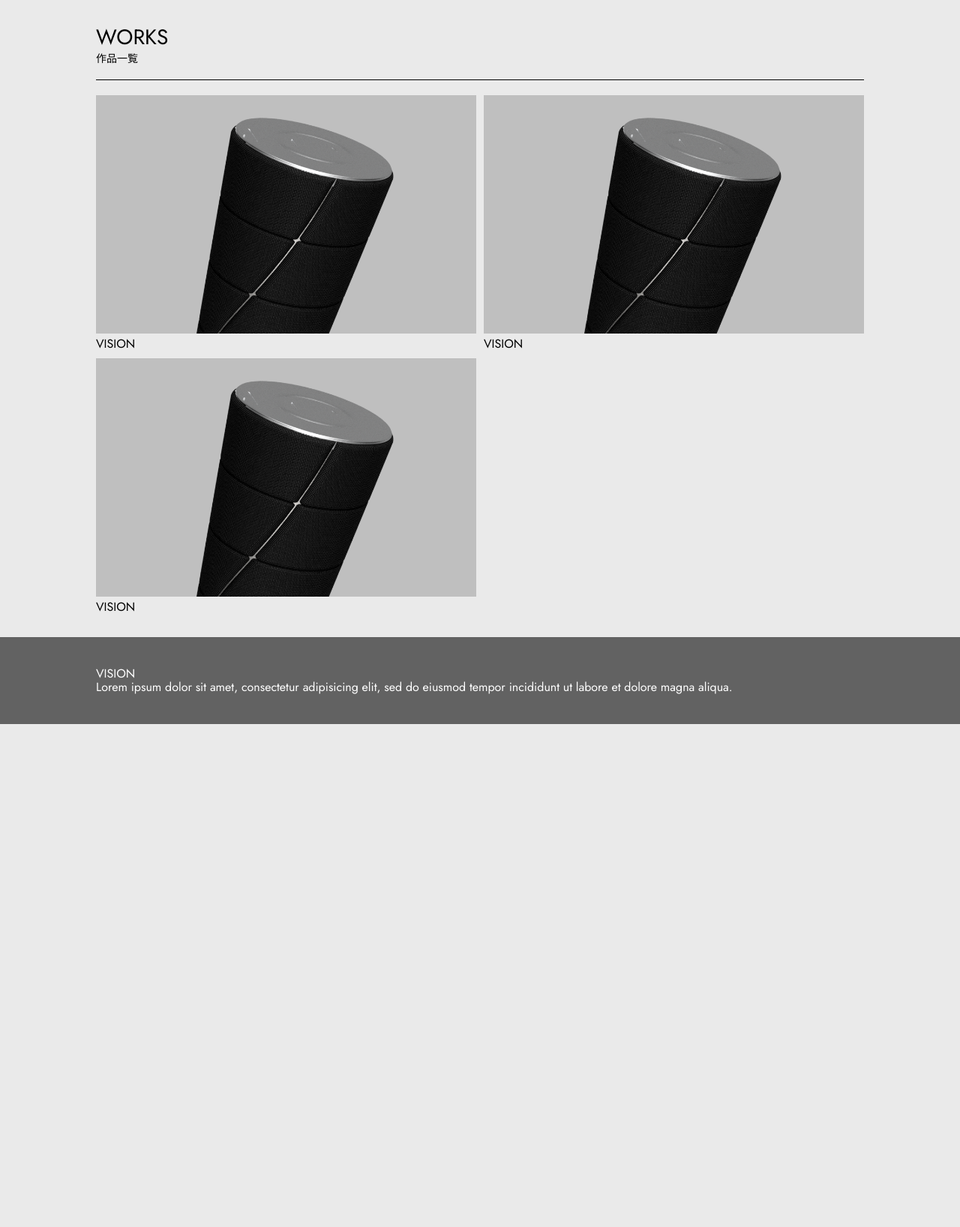
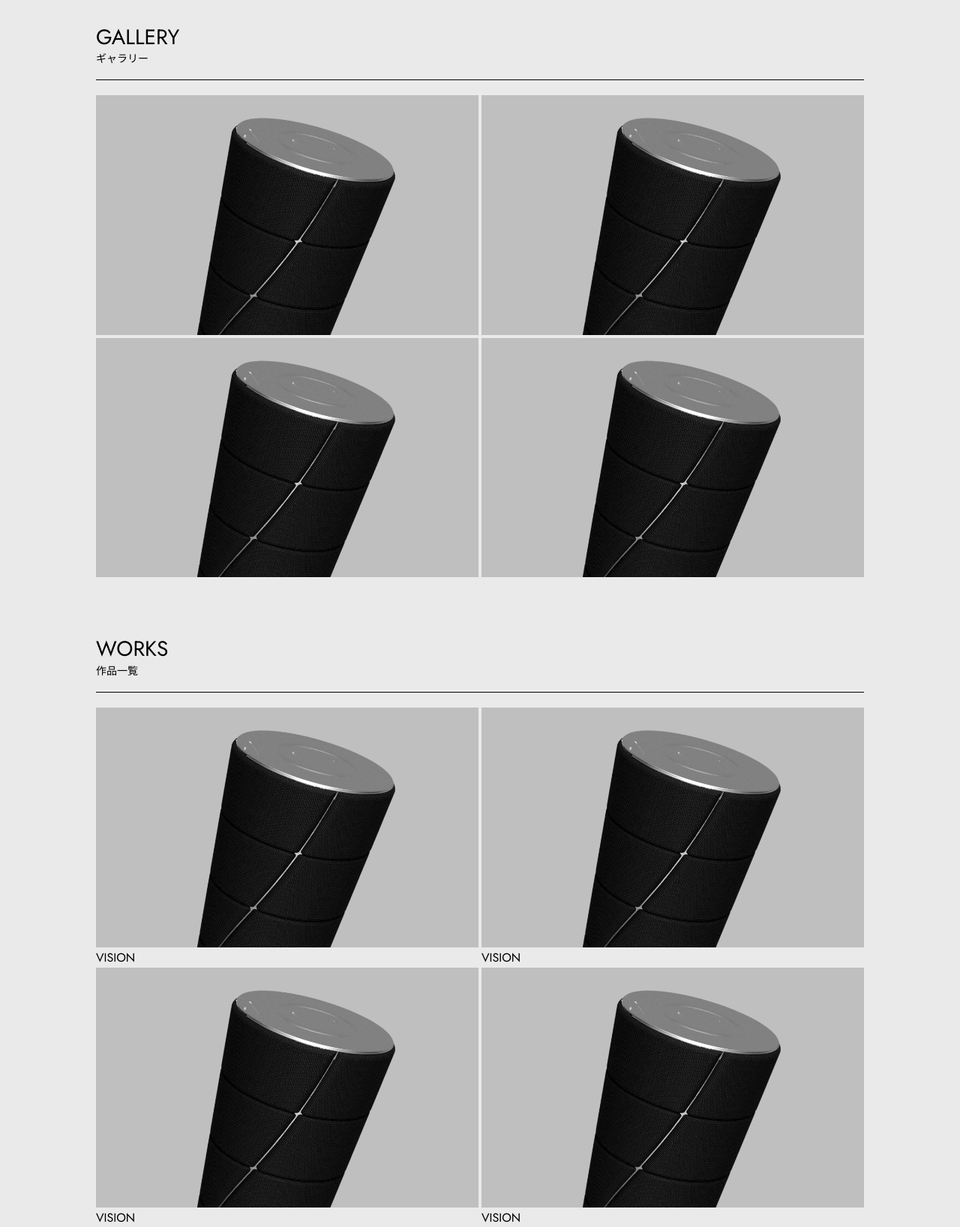
Before and after one commit to auroraund/works, a plain HTML site: page index.html in a window 1280 px wide. Shown: the part 1060-2697 px from the top of the page at 75% size. Before the commit the page ends 2026 px from the top, so only its background shows below. Drawn offline with Linux system fonts and the light colour scheme.

Commit message:
Adding a gallery container

```diff
--- a/css/style.scss
+++ b/css/style.scss
@@ -132,13 +132,31 @@ body {
                     }
                 }
 
-                .image-container {
+                .gallery-image-container {
                     display: flex;
                     flex-wrap: wrap;
-                    gap: 10px;
+                    gap: 4px;
+
+                    img {
+                        width: calc(50% - 2px);
+                    }
+
+                    @media screen and (max-width: 800px) {
+                        /*ウィンドウ幅がXXXpx以下の場合に適用*/
+
+                        img {
+                            width: 100%;
+                        }
+                    }
+                }
+
+                .link-image-container {
+                    display: flex;
+                    flex-wrap: wrap;
+                    gap: 4px;
 
                     .image-item {
-                        width: calc(50% - 5px);
+                        width: calc(50% - 4px/2);
 
                         img {
                             width: 100%;
--- a/index.html
+++ b/index.html
@@ -9,7 +9,7 @@
     <link rel="preconnect" href="https://fonts.googleapis.com">
     <link rel="preconnect" href="https://fonts.gstatic.com" crossorigin>
     <link href="https://fonts.googleapis.com/css2?family=Jost&display=swap" rel="stylesheet">
-    <title>Document</title>
+    <title>Import.works</title>
 </head>
 
 <body>
@@ -49,17 +49,34 @@
             <div class="flex-container" id="works">
                 <div class="flex-item left">
                     <div class="item-name-container">
+                        <p class="site-main-caption">GALLERY</p>
+                        <p class="site-sub-caption">ギャラリー</p>
+                    </div>
+                </div>
+                <div class="flex-item right">
+                    <div class="gallery-image-container">
+                        <img src="images/gallery-gunnet-side.png" alt="">
+                        <img src="images/gallery-gunnet-side.png" alt="">
+                        <img src="images/gallery-gunnet-side.png" alt="">
+                        <img src="images/gallery-gunnet-side.png" alt="">
+                    </div>
+                </div>
+            </div>
+
+            <div class="flex-container" id="works">
+                <div class="flex-item left">
+                    <div class="item-name-container">
                         <p class="site-main-caption">WORKS</p>
                         <p class="site-sub-caption">作品一覧</p>
                     </div>
                 </div>
                 <div class="flex-item right">
-                    <div class="image-container">
+                    <div class="link-image-container">
                         <div class="image-item">
                             <div class="sample1">
                                 <img src="images/gallery-gunnet-side.png" alt="フルーツ寄せ集め" />
                                 <div class="mask">
-                                    <div class="caption">It's fresh !</div>
+                                    <div class="caption">Go to details</div>
                                 </div>
                             </div>
                             <p class="work-name">VISION</p>
@@ -68,7 +85,7 @@
                             <div class="sample1">
                                 <img src="images/gallery-gunnet-side.png" alt="フルーツ寄せ集め" />
                                 <div class="mask">
-                                    <div class="caption">It's fresh !</div>
+                                    <div class="caption">Go to details</div>
                                 </div>
                             </div>
                             <p class="work-name">VISION</p>
@@ -77,7 +94,16 @@
                             <div class="sample1">
                                 <img src="images/gallery-gunnet-side.png" alt="フルーツ寄せ集め" />
                                 <div class="mask">
-                                    <div class="caption">It's fresh !</div>
+                                    <div class="caption">Go to details</div>
+                                </div>
+                            </div>
+                            <p class="work-name">VISION</p>
+                        </div>
+                        <div class="image-item">
+                            <div class="sample1">
+                                <img src="images/gallery-gunnet-side.png" alt="フルーツ寄せ集め" />
+                                <div class="mask">
+                                    <div class="caption">Go to details</div>
                                 </div>
                             </div>
                             <p class="work-name">VISION</p>
```
Also changed, not shown: css/style.css, 1 other file.
